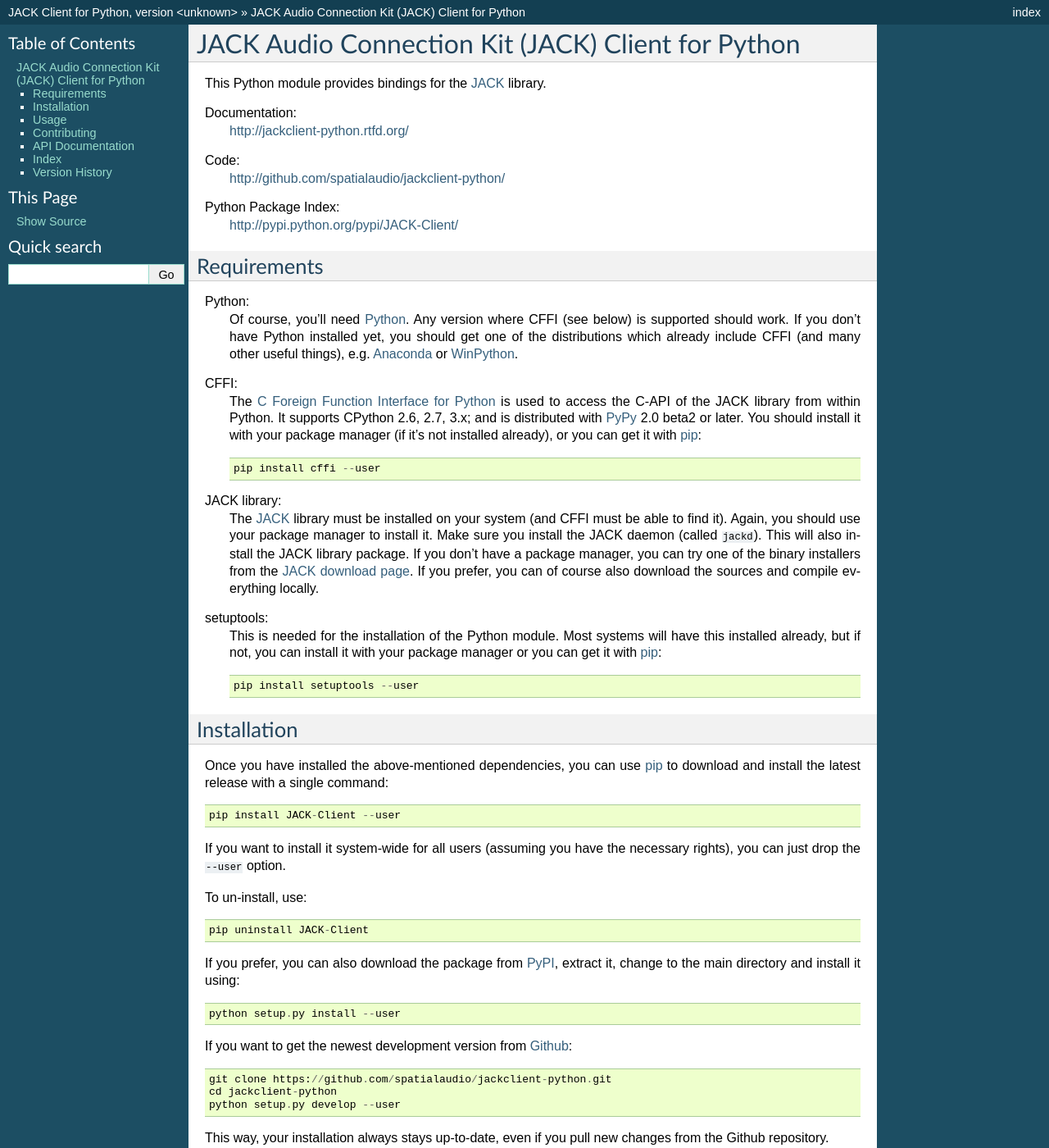
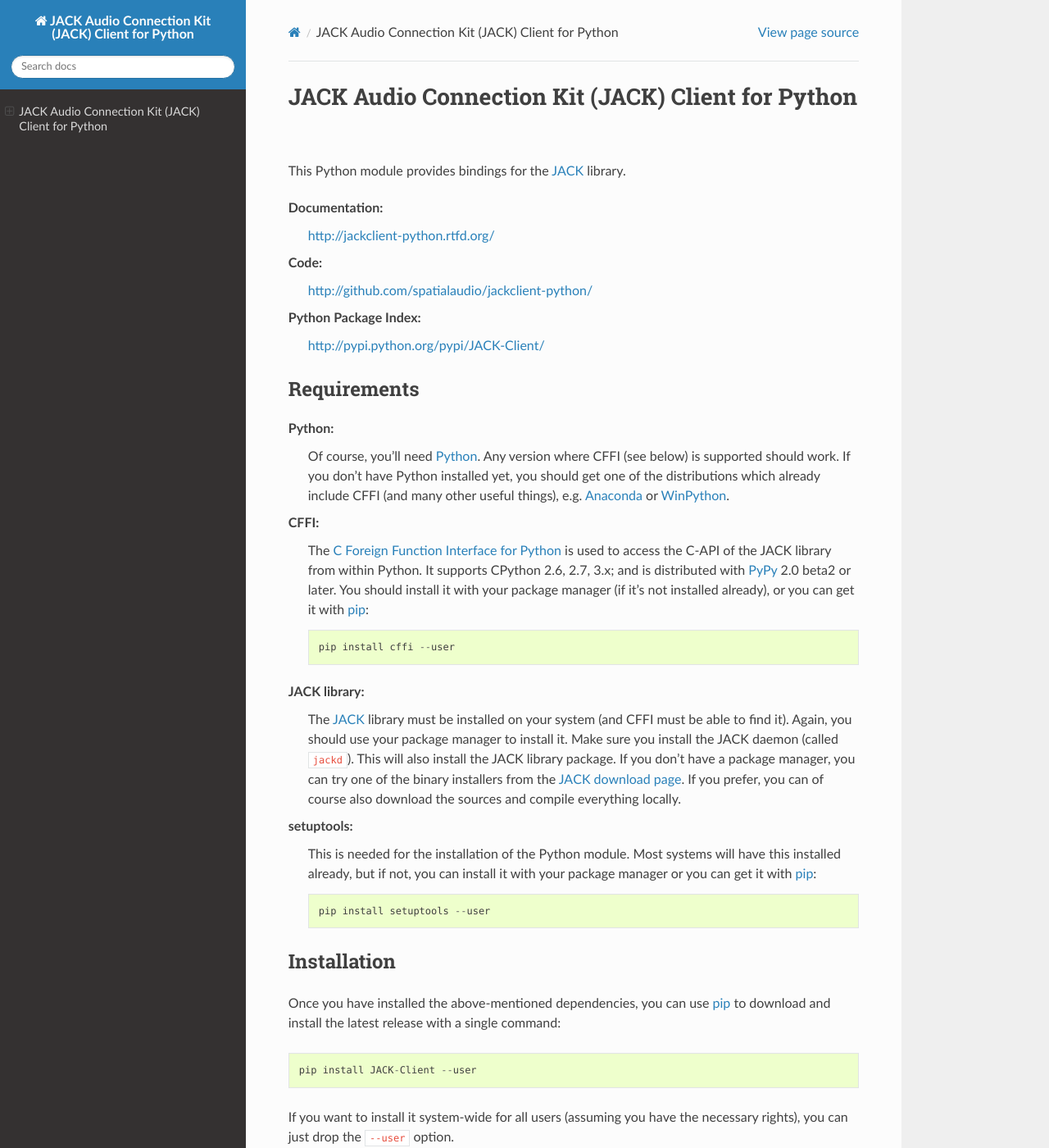
Before and after one commit to spatialaudio/jackclient-python, a Sphinx documentation site: the page built from doc/index.rst, in a window 1280 px wide and 1400 px high. Shown: the whole window at 82% size. Built offline with Sphinx 7.4.7 and the Read the Docs theme 2.0.0, drawn with Linux system fonts in a browser that asks for light colours; some of the changed text lies outside the part shown.

Commit message:
Switch to Sphinx 1.3

```diff
--- a/doc/conf.py
+++ b/doc/conf.py
@@ -29,7 +29,7 @@
 # -- General configuration ------------------------------------------------
 
 # If your documentation needs a minimal Sphinx version, state it here.
-#needs_sphinx = '1.0'
+needs_sphinx = '1.3'  # for sphinx.ext.napoleon
 
 # Add any Sphinx extension module names here, as strings. They can be
 # extensions coming with Sphinx (named 'sphinx.ext.*') or your custom
@@ -37,12 +37,11 @@
 extensions = [
     'sphinx.ext.autodoc',
     'sphinx.ext.viewcode',
-    # support for NumPy-style docstrings:
-    'sphinxcontrib.napoleon', # Will be 'sphinx.ext.napoleon' in Sphinx >= 1.3
+    'sphinx.ext.napoleon',  # support for NumPy-style docstrings
 ]
 
-autoclass_content = "init"
-autodoc_member_order = "bysource"
+autoclass_content = 'init'
+autodoc_member_order = 'bysource'
 
 napoleon_google_docstring = False
 napoleon_numpy_docstring = True
@@ -128,7 +127,7 @@
 
 # The theme to use for HTML and HTML Help pages.  See the documentation for
 # a list of builtin themes.
-html_theme = 'default'
+html_theme = 'sphinx_rtd_theme'
 
 # Theme options are theme-specific and customize the look and feel of a theme
 # further.  For a list of options available for each theme, see the
--- a/setup.py
+++ b/setup.py
@@ -14,6 +14,7 @@
         errno = pytest.main(self.test_args)
         sys.exit(errno)
 
+__version__ = "unknown"
 
 # "import" __version__
 for line in open("jack.py"):
@@ -25,7 +26,7 @@
     name="JACK-Client",
     version=__version__,
     py_modules=["jack"],
-    install_requires=['cffi'],
+    install_requires=["CFFI"],
     author="Matthias Geier",
     author_email="Matthias.Geier@gmail.com",
     description="JACK Audio Connection Kit (JACK) Client for Python",
```
Also changed, not shown: doc/requirements.txt (+3 -4 lines).
